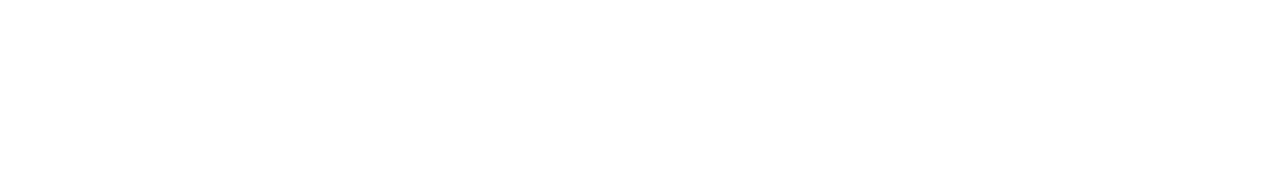
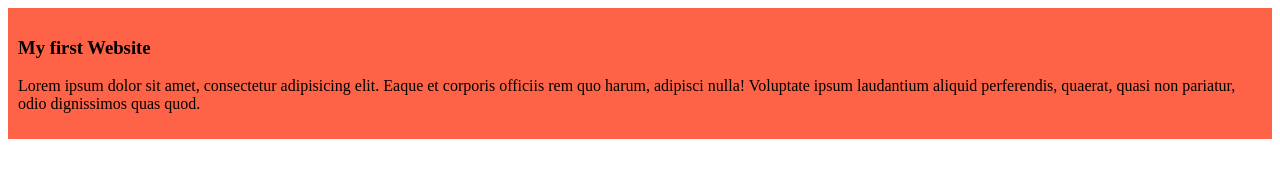
Before and after one commit to Jubayer-Khan7/my-simple-website, a plain HTML site: page index.html in a window 1280 px wide. Drawn offline with Linux system fonts and the light colour scheme.

Commit message:
added the first blog

```diff
--- /dev/null
+++ b/Styles/blog.css
@@ -0,0 +1,4 @@
+div{
+    background-color: tomato;
+    padding: 10px;
+}
--- a/index.html
+++ b/index.html
@@ -4,8 +4,15 @@
     <meta charset="UTF-8">
     <meta name="viewport" content="width=device-width, initial-scale=1.0">
     <title>My Simple Website </title>
+    <link rel="stylesheet" href="Styles/blog.css">
 </head>
 <body>
+    <div>
+       <h3>My first Website </h3>
+       <p>Lorem ipsum dolor sit amet, consectetur adipisicing elit. Eaque et corporis officiis rem quo harum, adipisci nulla! Voluptate ipsum laudantium aliquid perferendis, quaerat, quasi non pariatur, odio dignissimos quas quod.</p>
+
+
+    </div>
 
 </body>
 </html>
```
